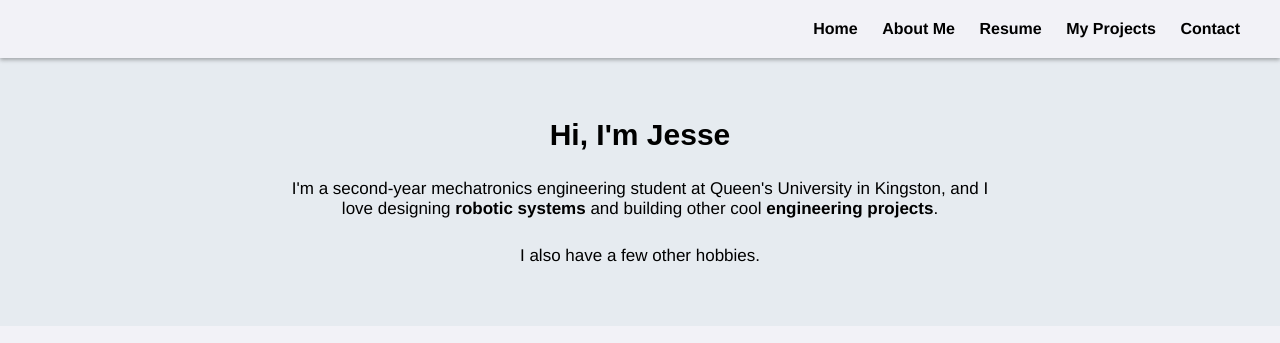
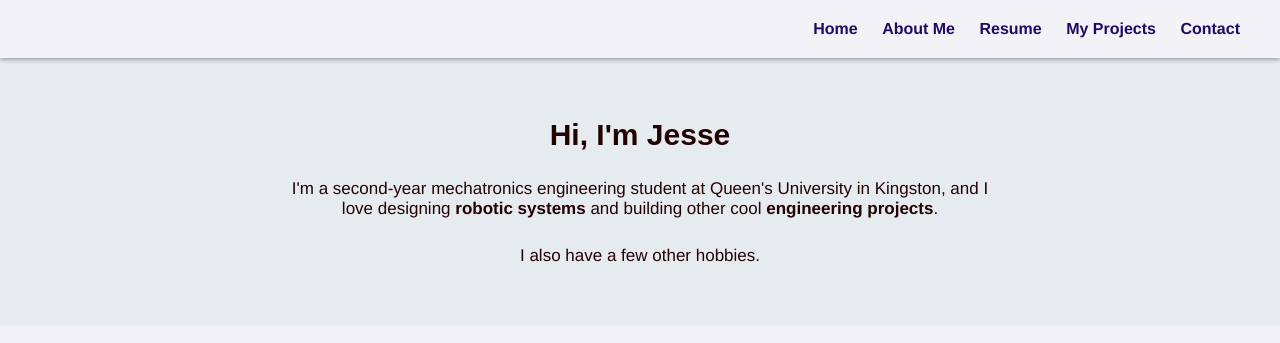
Before and after one commit to SteveTheBeak/SteveTheBeak.github.io, a plain HTML site: page index.html in a window 1280 px wide. Shown: the top 343 px of the page. Drawn offline with Linux system fonts and the light colour scheme.

Commit message:
updated colours

```diff
--- a/styles.css
+++ b/styles.css
@@ -1,22 +1,32 @@
 /* Theme colours */
 
 :root {
+    /* text colours */
+    --text-color: rgb(16, 16, 16);
+    --text-hover-color: rgb(72, 61, 139);
+    --heading-color: rgb(34, 9, 98);
+    --hero-text-color: rgb(35, 2, 2);
+    /* background colours */
     --bg-color: rgb(242, 242, 247);
-    --text-color: black;
-    --text-hover-color: rgb(72, 61, 139);
     --nav-bg-color: rgb(200,200,200);
     --hero-bg-color: rgb(230, 235, 240);
     --spotlight-bg-color: rgb(220,220,255);
-    --shadow-color: rgba(0, 0, 0, 0.1);
+    --box-bg-color: transparent;
+    --box-hover-color: rgb(231, 231, 231);
 }
 html.dark-mode {
+    /* text colours */
+    --text-color: rgb(236, 208, 221);
+    --text-hover-color: rgb(100, 149, 237);
+    --heading-color: rgb(193, 203, 248);
+    --hero-text-color: rgb(244, 202, 202);
+    /* background colours */
     --bg-color: rgb(18,18,18);
-    --text-color: white;
-    --text-hover-color: rgb(100, 149, 237);
     --nav-bg-color: rgb(40,40,40);
     --hero-bg-color: rgb(20, 25, 30);
     --spotlight-bg-color: rgb(50,50,100);
-    --shadow-color: rgba(255, 255, 255, 0.1);
+    --box-bg-color: rgb(28, 28, 28);
+    --box-hover-color: rgb(40, 40, 40);
 }
 
 /*---------------- Home page / defualt styling ----------------*/
@@ -39,7 +49,7 @@ header {
     z-index: 100;
 }
 header a {
-    color: var(--text-color);
+    color: var(--heading-color);
     text-decoration: none;
     margin-top: 80px;
     font-weight: bold;
@@ -128,7 +138,9 @@ nav li {
     text-align: center;
     padding: 50px 50px;
     margin-bottom: 20px;
+    font-weight: 300;
     background: var(--hero-bg-color);
+    color: var(--hero-text-color);
 }
 .hero h2 {
     font-family: sans-serif;
@@ -236,15 +248,15 @@ nav li {
     height: auto;
     padding: 30px;
     border-radius: 8px;
-    box-shadow: 0 2px 6px var(--shadow-color);
+    box-shadow: 0 2px 6px rgba(0, 0, 0, 0.1);;
     text-align: justify;
-    background-color: transparent;
+    background-color: var(--box-bg-color);
     transition: background-color 0.3s, flex 0.5s ease;
     overflow: hidden;
     cursor: pointer;
 }
 .box:hover {
-    background-color: var(--hero-bg-color);
+    background-color: var(--box-hover-color);
     transition: background-color 0.3s;
 }
 .box h3 {
```
Also changed, not shown: myProjects/index.html (+2 -0 lines).
